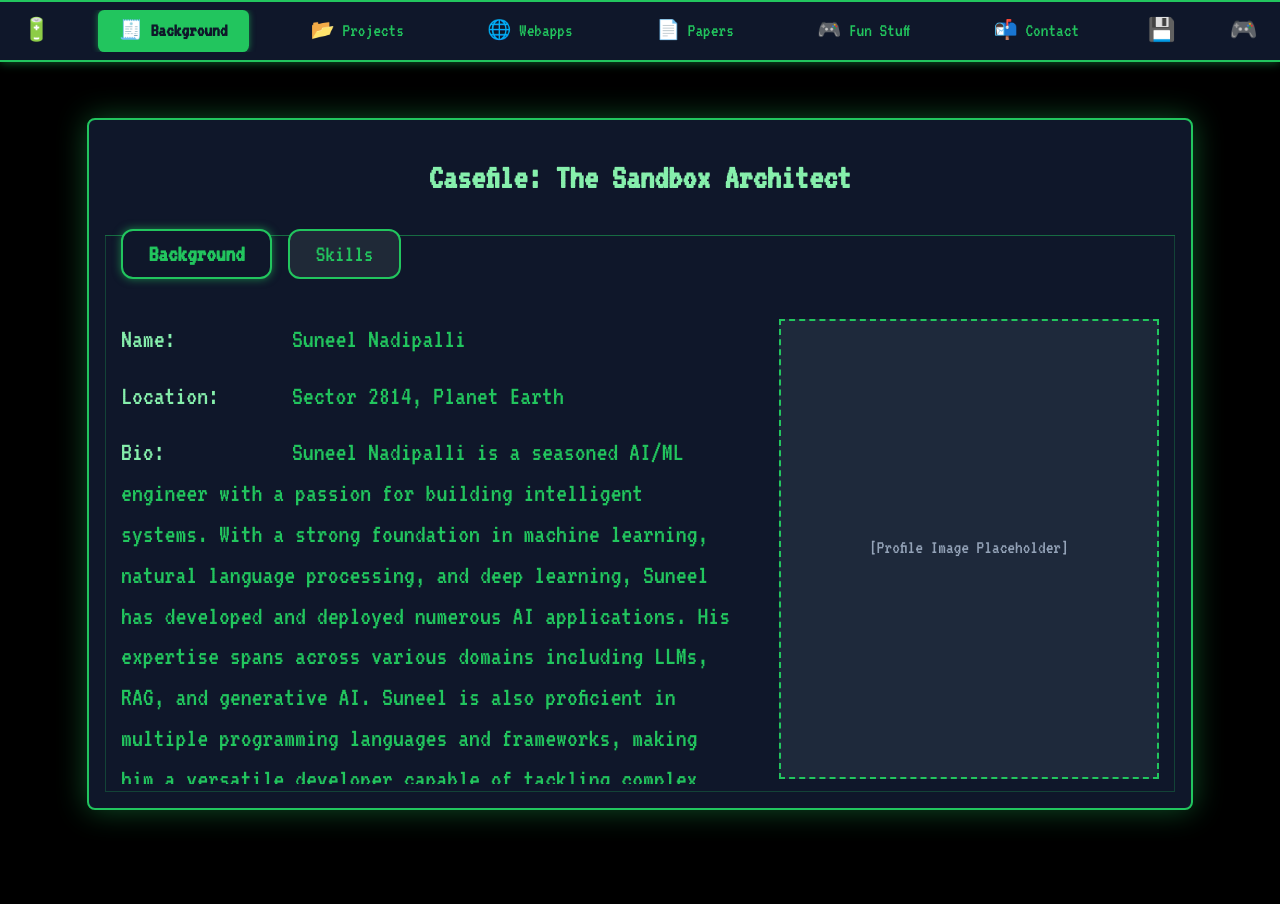
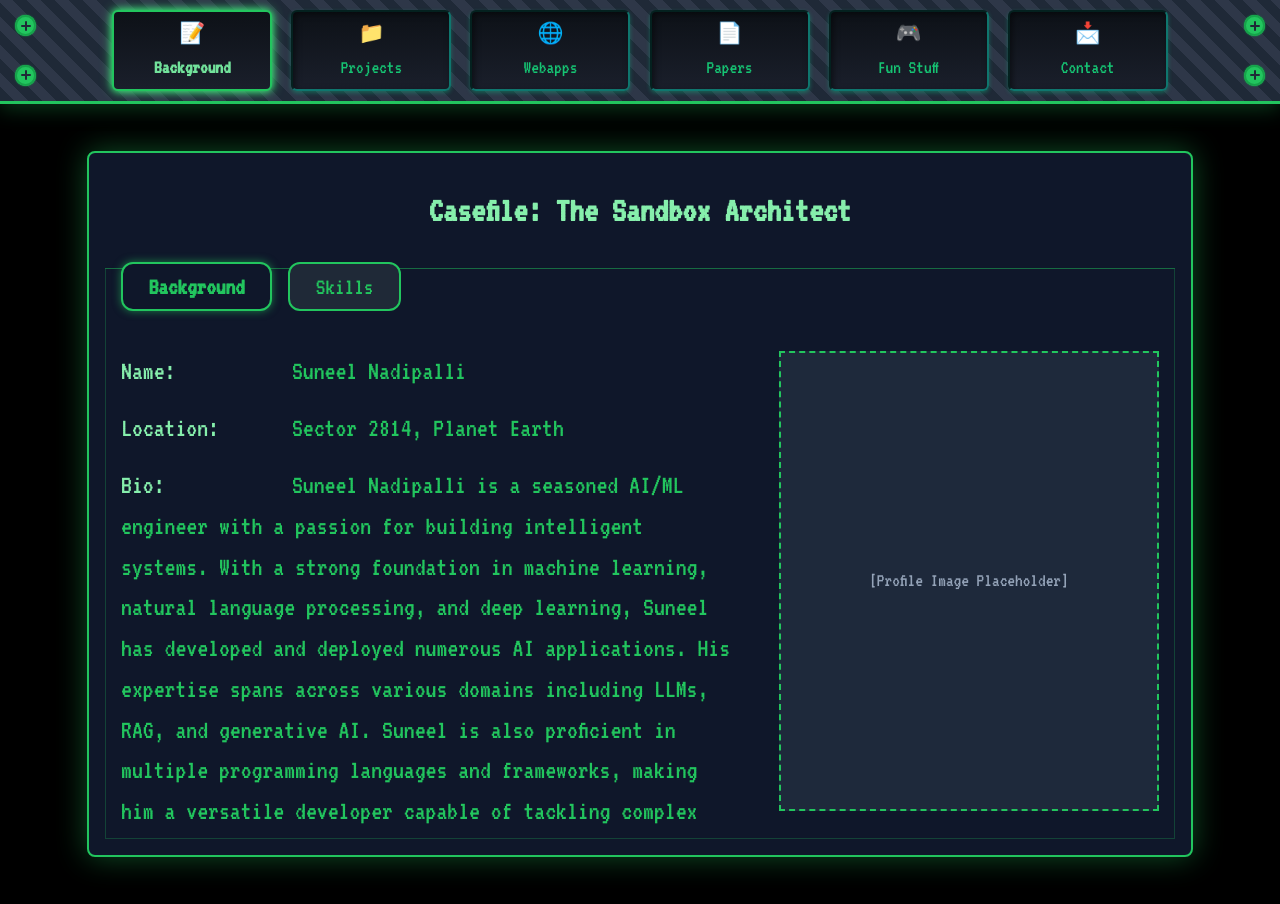
Before and after one commit to suneel-nadipalli/portfolio, a Next.js app in the folder ui/: page /background in a window 1280 px wide. Before the commit the page ends 864 px from the top, so only its background shows below. Built offline with nearby package versions, Linux system fonts and the light colour scheme.

Commit message:
Finalized NavBar UI

```diff
--- /dev/null
+++ b/ui/app/RootLayoutShell.tsx
@@ -0,0 +1,16 @@
+'use client';
+
+import { usePathname } from 'next/navigation';
+import NavBar from '@/components/NavBar';
+
+export default function RootLayoutShell({ children }: { children: React.ReactNode }) {
+  const pathname = usePathname();
+  const showNav = pathname !== '/';
+
+  return (
+    <>
+      {showNav && <NavBar />}
+      <main>{children}</main>
+    </>
+  );
+}
--- a/ui/app/background/background.css
+++ b/ui/app/background/background.css
@@ -15,7 +15,7 @@ body {
   justify-content: center;
   align-items: center;
   background-color: black;
-  padding: 2vh 2vw;
+  padding: 1vh 2vw;
   box-sizing: border-box;
 }
 
@@ -212,3 +212,24 @@ body {
 .other-tools-toggle:hover {
   color: #fde68a;
 }
+
+.inventory-navbar {
+  padding: 0.2rem 1rem;
+  margin-bottom: 0;
+}
+
+.inventory-wrapper {
+  padding: 0.4rem 0.8rem;
+}
+
+.inventory-slot {
+  padding: 0.4rem 0.8rem;
+}
+
+.inventory-icon {
+  font-size: 1.3rem;
+}
+
+.inventory-label {
+  font-size: 1.2rem;
+}
--- a/ui/app/layout.tsx
+++ b/ui/app/layout.tsx
@@ -1,49 +1,25 @@
 import type { Metadata } from "next";
 import { Geist, Geist_Mono, Press_Start_2P, VT323 } from "next/font/google";
 import "./globals.css";
-import NavBar from "@/components/NavBar"; // ✅ Import your NavBar component
+import RootLayoutShell from './RootLayoutShell';
 
-const geistSans = Geist({
-  variable: "--font-geist-sans",
-  subsets: ["latin"],
-});
-
-const geistMono = Geist_Mono({
-  variable: "--font-geist-mono",
-  subsets: ["latin"],
-});
-
-const pressStart2P = Press_Start_2P({
-  variable: "--font-press-start",
-  weight: "400",
-  subsets: ["latin"],
-});
-
-const vt323 = VT323({
-  variable: '--font-vt323',
-  weight: '400',
-  subsets: ['latin'],
-});
+const geistSans = Geist({ variable: "--font-geist-sans", subsets: ["latin"] });
+const geistMono = Geist_Mono({ variable: "--font-geist-mono", subsets: ["latin"] });
+const pressStart2P = Press_Start_2P({ variable: "--font-press-start", weight: "400", subsets: ["latin"] });
+const vt323 = VT323({ variable: '--font-vt323', weight: '400', subsets: ['latin'] });
 
 export const metadata: Metadata = {
   title: "The Sandbox",
   description: "Generated by create next app",
 };
 
-export default function RootLayout({
-  children,
-}: Readonly<{
-  children: React.ReactNode;
-}>) {
+export default function RootLayout({ children }: { children: React.ReactNode }) {
   return (
     <html lang="en">
-      <body
-        className={`${geistSans.variable} ${geistMono.variable} ${pressStart2P.variable} ${vt323.variable} antialiased`}
-      >
-        <NavBar /> {/* ✅ Add your NavBar here */}
-        <main style={{ paddingTop: '4rem' }}>
+      <body className={`${geistSans.variable} ${geistMono.variable} ${pressStart2P.variable} ${vt323.variable} antialiased`}>
+        <RootLayoutShell>
           {children}
-        </main>
+        </RootLayoutShell>
       </body>
     </html>
   );
--- a/ui/components/NavBar.css
+++ b/ui/components/NavBar.css
@@ -1,48 +1,135 @@
-.crt-navbar {
+/* === 🔧 NAVBAR CONTAINER === */
+.inventory-navbar {
   width: 100%;
-  background-color: #0f172a;
-  border-top: 2px solid #22c55e;
-  border-bottom: 2px solid #22c55e;
-  padding: 0.5rem 1rem;
-  position: fixed;
+  background: repeating-linear-gradient(
+    45deg,
+    #1f2937,
+    #1f2937 10px,
+    #2e3748 10px,
+    #2e3748 20px
+  );
+  border-bottom: 3px solid #22c55e;
+  padding: 0.4rem 0.5rem;
+  display: flex;
+  justify-content: center;
+  align-items: center;
+  position: sticky;
   top: 0;
-  z-index: 50;
-  box-shadow: 0 0 10px #22c55e88;
+  z-index: 100;
+  box-shadow: 0 4px 20px rgba(34, 197, 94, 0.3);
 }
 
-.hud-strip {
+/* === 🪛 PIXEL SCREWS (4 corners) === */
+.screw {
+  width: 21px;
+  height: 21px;
+  background-color: #22c55e; /* Screw body fill */
+  border-radius: 50%;
+  position: absolute;
+  box-shadow: inset 0 0 0 2px #16a34a, 0 0 2px #16a34a;
   display: flex;
   align-items: center;
-  justify-content: space-between;
-  flex-wrap: wrap;
-  gap: 1rem;
-  overflow-x: auto;
+  justify-content: center;
 }
 
-.hud-icon {
-  font-size: 1.4rem;
-  color: #86efac;
-  padding: 0 0.4rem;
+/* Indented plus */
+.screw::before,
+.screw::after {
+  content: '';
+  position: absolute;
+  background-color: #1f2937; /* Matches navbar bg to look indented */
+  border-radius: 1px;
 }
 
-.nav-link {
-  padding: 0.3rem 1.2rem;
-  border: 2px solid transparent;
-  border-radius: 0.4rem;
-  color: #22c55e;
-  font-size: 1.2rem;
-  text-decoration: none;
-  transition: 0.2s ease;
+.screw::before {
+  width: 10px;
+  height: 2px;
 }
 
-.nav-link:hover {
-  border-color: #22c55e;
-  background-color: #1e293b;
+.screw::after {
+  width: 2px;
+  height: 10px;
 }
 
-.nav-link.active {
-  background-color: #22c55e;
-  color: #0f172a;
+.top-left {
+  top: 15px;
+  left: 15px;
+}
+
+.top-right {
+  top: 15px;
+  right: 15px;
+}
+
+.bottom-left {
+  bottom: 15px;
+  left: 15px;
+}
+
+.bottom-right {
+  bottom: 15px;
+  right: 15px;
+}
+
+/* === 💾 SLOT WRAPPER === */
+.inventory-wrapper {
+  display: flex;
+  justify-content: space-around;
+  width: 100%;
+  max-width: 1100px;
+  padding: 0.6rem 0.6rem;
+}
+
+/* === 🎮 SLOT LINK === */
+.inventory-slot-link {
+  flex: 1;
+  max-width: 160px;
+  text-decoration: none;
+}
+
+/* === 📦 SLOT BOX === */
+.inventory-slot {
+  background: linear-gradient(to bottom, #0d1117, #1a1f2b);
+  border: 2px inset #0f766e;
+  border-radius: 6px;
+  box-shadow:
+    inset 2px 2px 6px rgba(0, 0, 0, 0.5),
+    0 2px 4px rgba(16, 185, 129, 0.4);
+  padding: 0.9rem 1.2rem;
+  font-family: 'VT323', monospace;
+  font-size: 1.35rem;
+  color: #16c473;
+  text-align: center;
+  display: flex;
+  flex-direction: column;
+  align-items: center;
+  transition: transform 0.2s, box-shadow 0.2s;
+  cursor: pointer;
+  min-width: 100px;
+}
+
+/* === ✨ HOVER EFFECT === */
+.inventory-slot:hover {
+  transform: scale(1.06);
+  background-color: #111827;
+  box-shadow: 0 0 8px rgba(34, 197, 94, 0.5);
+}
+
+/* === ✅ ACTIVE SLOT === */
+.inventory-slot.active-slot {
+  background-color: #16a34a;
+  color: #72e29b; /* Change this to your preferred active font color */
   font-weight: bold;
-  box-shadow: 0 0 6px #22c55e99;
+  border: 2px solid #22c55e;
+  box-shadow: 0 0 12px #4ade80, 0 0 6px #22c55e; /* <-- Add this line */
 }
+
+/* === 🔤 ICON + LABEL === */
+.inventory-icon {
+  font-size: 2.5rem;
+  margin-bottom: 0.3rem;
+}
+
+.inventory-label {
+  font-size: 1.8rem;
+}
--- a/ui/components/NavBar.tsx
+++ b/ui/components/NavBar.tsx
@@ -3,30 +3,28 @@
 import Link from 'next/link';
 import { usePathname } from 'next/navigation';
 import './NavBar.css';
-
-const navItems = [
-  { label: '🧾 Background', href: '/background' },
-  { label: '📂 Projects', href: '/projects' },
-  { label: '🌐 Webapps', href: '/webapps' },
-  { label: '📄 Papers', href: '/papers' },
-  { label: '🎮 Fun Stuff', href: '/fun' },
-  { label: '📬 Contact', href: '/contact' },
-];
+import { routes } from '@/constants/routes';
 
 export default function NavBar() {
   const pathname = usePathname();
 
   return (
-    <nav className="crt-navbar vt323-font">
-      <div className="hud-strip">
-        <span className="hud-icon">🔋</span>
-        {navItems.map((item, index) => (
-          <Link key={index} href={item.href} className={`nav-link ${pathname === item.href ? 'active' : ''}`}>
-            <span>{item.label}</span>
+    <nav className="inventory-navbar">
+      {/* 🔩 Pixel screws */}
+      <div className="screw top-left" />
+      <div className="screw top-right" />
+      <div className="screw bottom-left" />
+      <div className="screw bottom-right" />
+
+      <div className="inventory-wrapper">
+        {routes.map((item, idx) => (
+          <Link key={idx} href={item.href} className="inventory-slot-link">
+            <div className={`inventory-slot ${pathname === item.href ? 'active-slot' : ''}`}>
+              <div className="inventory-icon">{item.icon}</div>
+              <div className="inventory-label">{item.label}</div>
+            </div>
           </Link>
         ))}
-        <span className="hud-icon">💾</span>
-        <span className="hud-icon">🎮</span>
       </div>
     </nav>
   );
--- a/ui/constants/routes.tsx
+++ b/ui/constants/routes.tsx
@@ -1,9 +1,8 @@
 export const routes = [
-  { label: 'Home', href: '/' },
-  { label: 'Background', href: '/background' },
-  { label: 'Projects', href: '/projects' },
-  { label: 'Webapps', href: '/webapps' },
-  { label: 'Papers', href: '/papers' },
-  { label: 'Fun Stuff', href: '/fun' },
-  { label: 'Contact', href: '/contact' },
+  { label: 'Background', icon: '📝', href: '/background' },
+  { label: 'Projects', icon: '📁', href: '/projects' },
+  { label: 'Webapps', icon: '🌐', href: '/webapps' },
+  { label: 'Papers', icon: '📄', href: '/papers' },
+  { label: 'Fun Stuff', icon: '🎮', href: '/fun' },
+  { label: 'Contact', icon: '📩', href: '/contact' },
 ];
```
